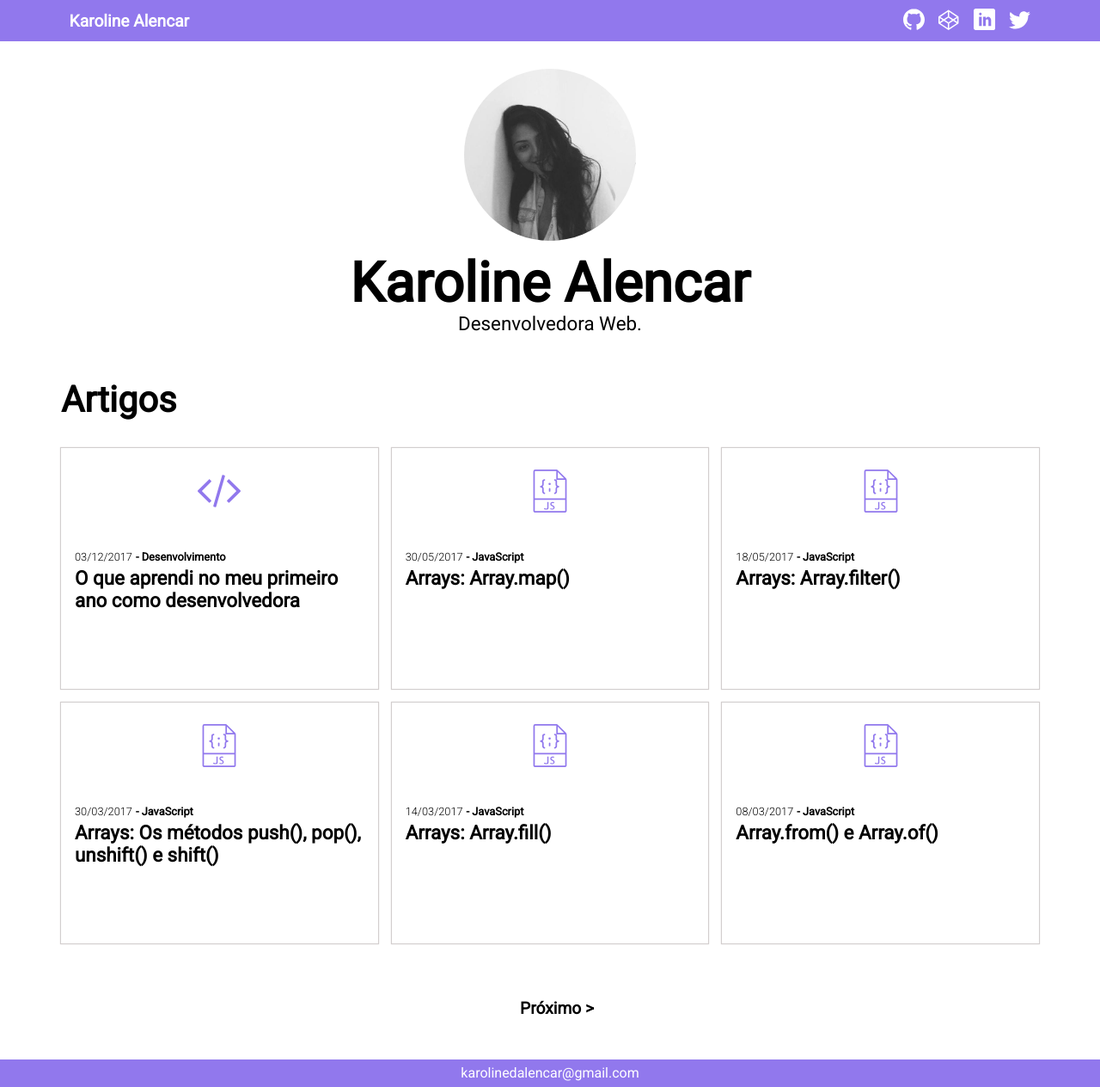
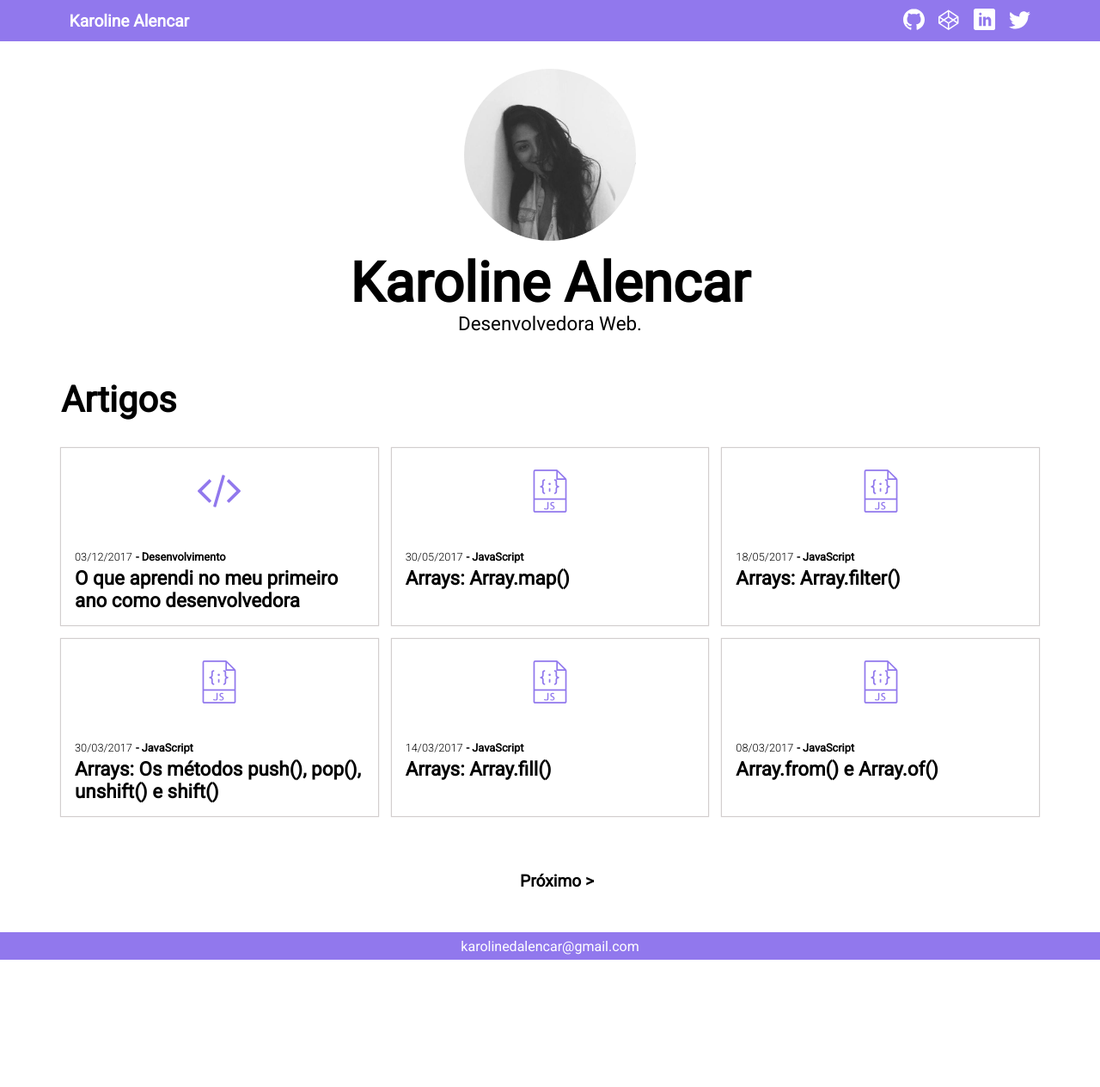
Before and after one commit to karolinedealencar/karolinedealencar.com.br, a Jekyll site: the page built from index.html, in a window 1280 px wide. Shown: the whole page at 86% size. Built offline with Jekyll 4.4.1, drawn with Linux system fonts in a browser that asks for light colours; the list of posts is cut into pages by our own code; after the commit the page ends 1116 px from its top, so only the background shows below that.

Commit message:
Fix Post List Height

```diff
--- a/_sass/_style.scss
+++ b/_sass/_style.scss
@@ -112,6 +112,7 @@
 .post-list__list {
   display: grid;
   grid-template-columns: 1fr;
+  grid-auto-rows: 1fr;
   grid-gap: 1rem;
 
   @media (min-width: 600px) {
@@ -125,7 +126,7 @@
 }
 
 .post-list__item {
-  height: 280px;
+  height: 100%;
   box-shadow: 0px 0px 1px 1px #d2cece;
 
   transition: .2s ease-in;
```
